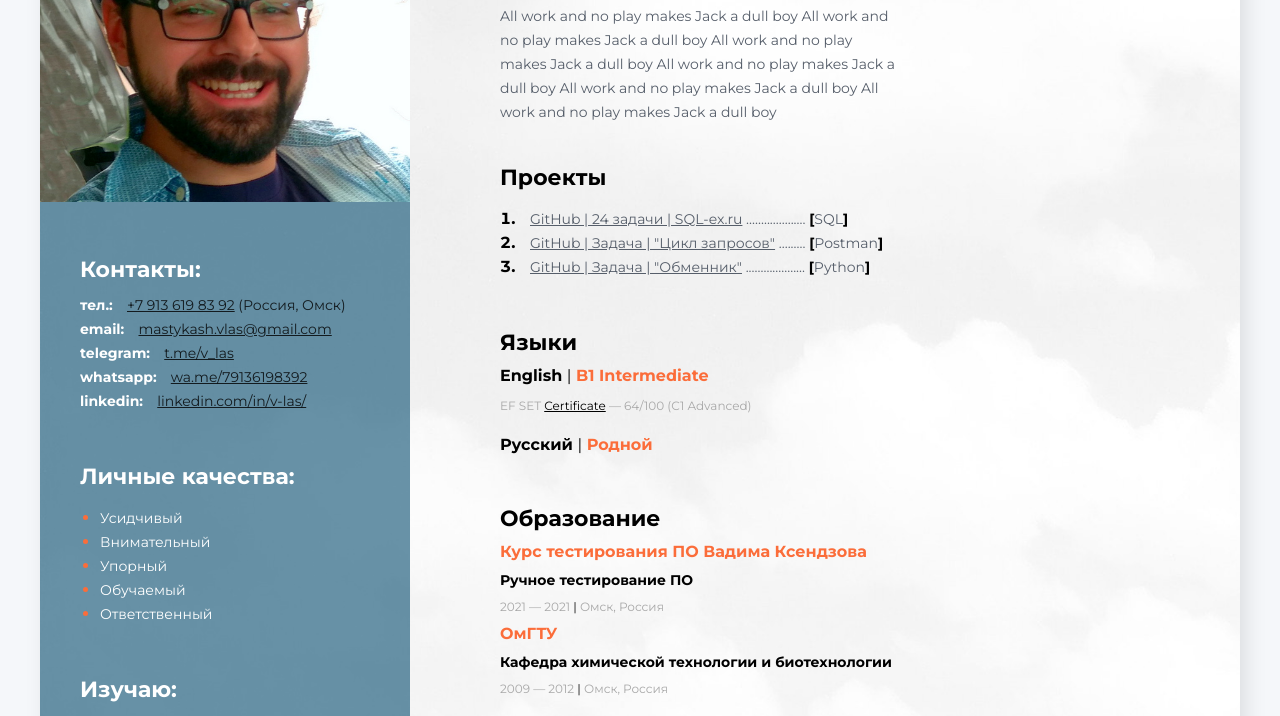
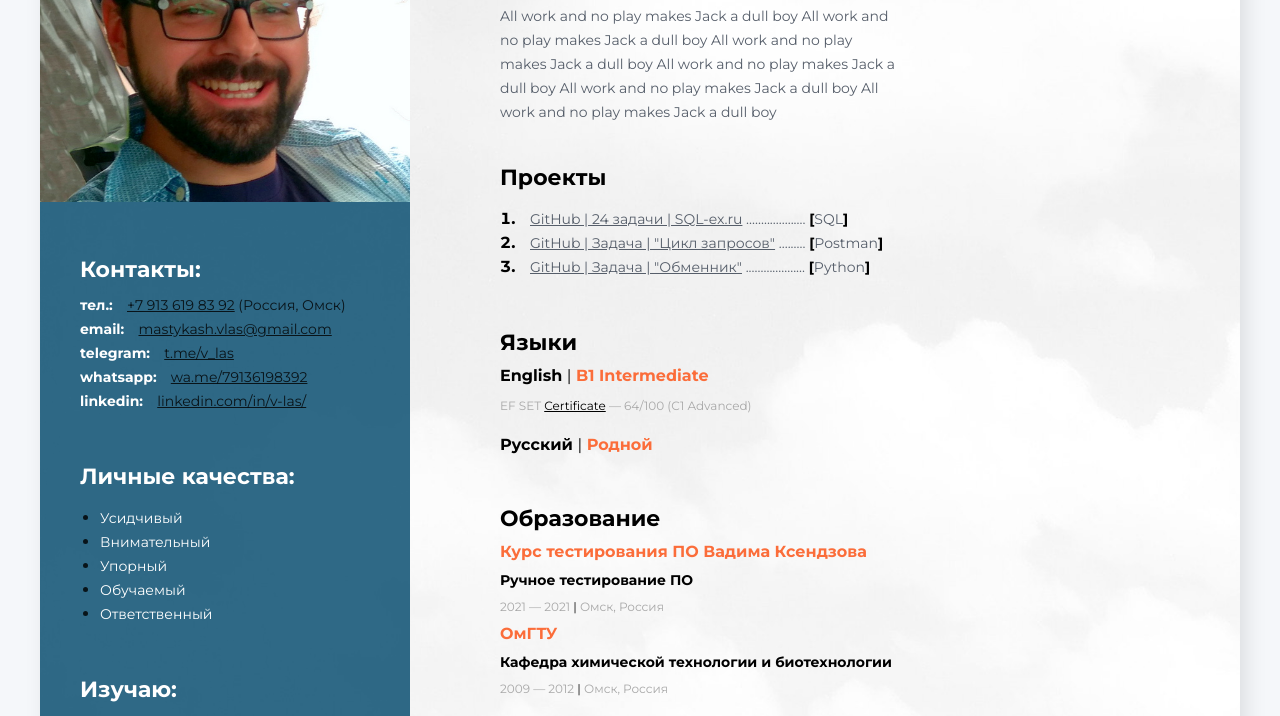
Before and after one commit to v-las/v-las.github.io, a plain HTML site: page cv-ru/index.html in a window 1280 px wide. Shown: the part 248-964 px from the top of the page. Drawn offline with Linux system fonts and the light colour scheme.

Commit message:
cv update

```diff
--- a/cv-ru/css/style.css
+++ b/cv-ru/css/style.css
@@ -15,7 +15,7 @@ body {
     background-size: cover;
 }
 .sidebar-section {
-    background-color: rgba(12, 81, 115, 0.61);
+    background-color: rgba(12, 81, 115, 0.85);
     width: 370px;
     padding: 40px 0;
 }
@@ -53,7 +53,7 @@ body {
     padding: 0 0 0 20px;
 }
 .skills-list-item {
-    color: #fb6d3a;
+    color: rgba(0, 0, 0, 0.81);
 }
 .skills-list-text {
     color: white;
```
